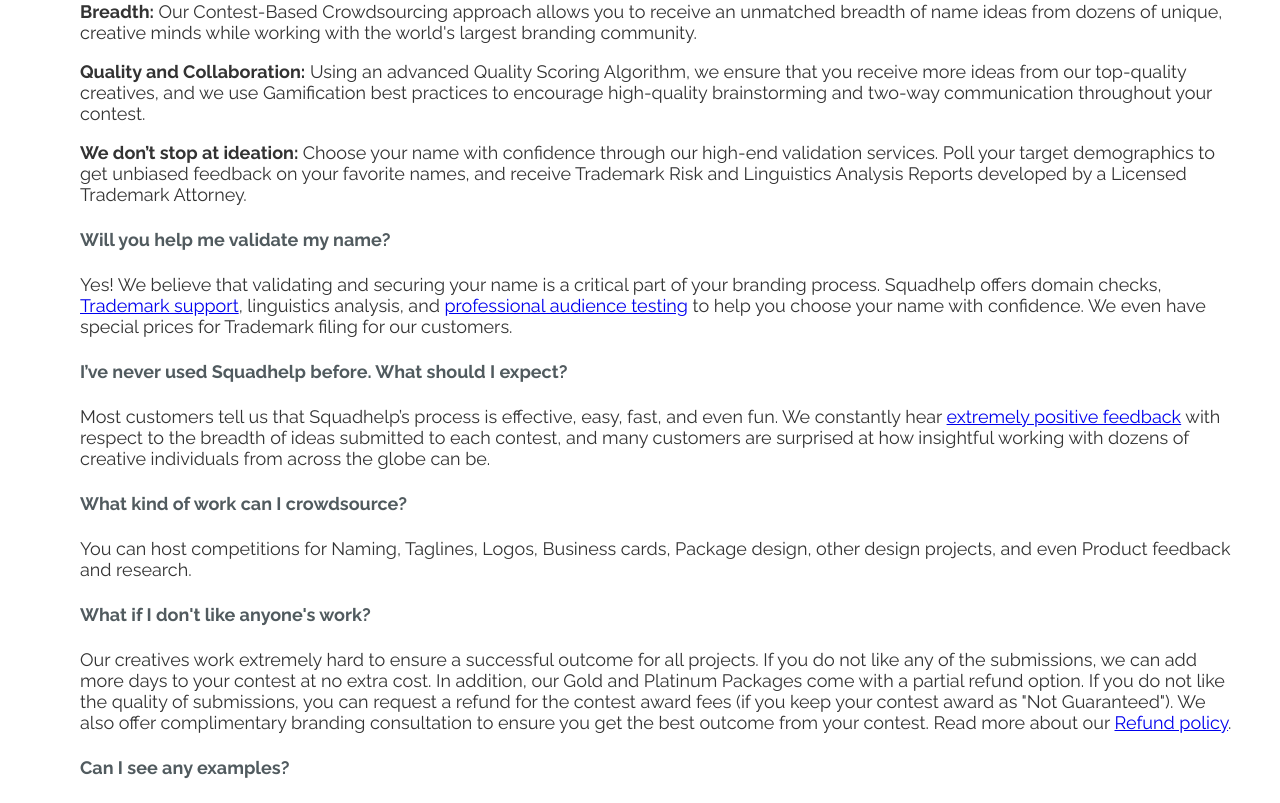
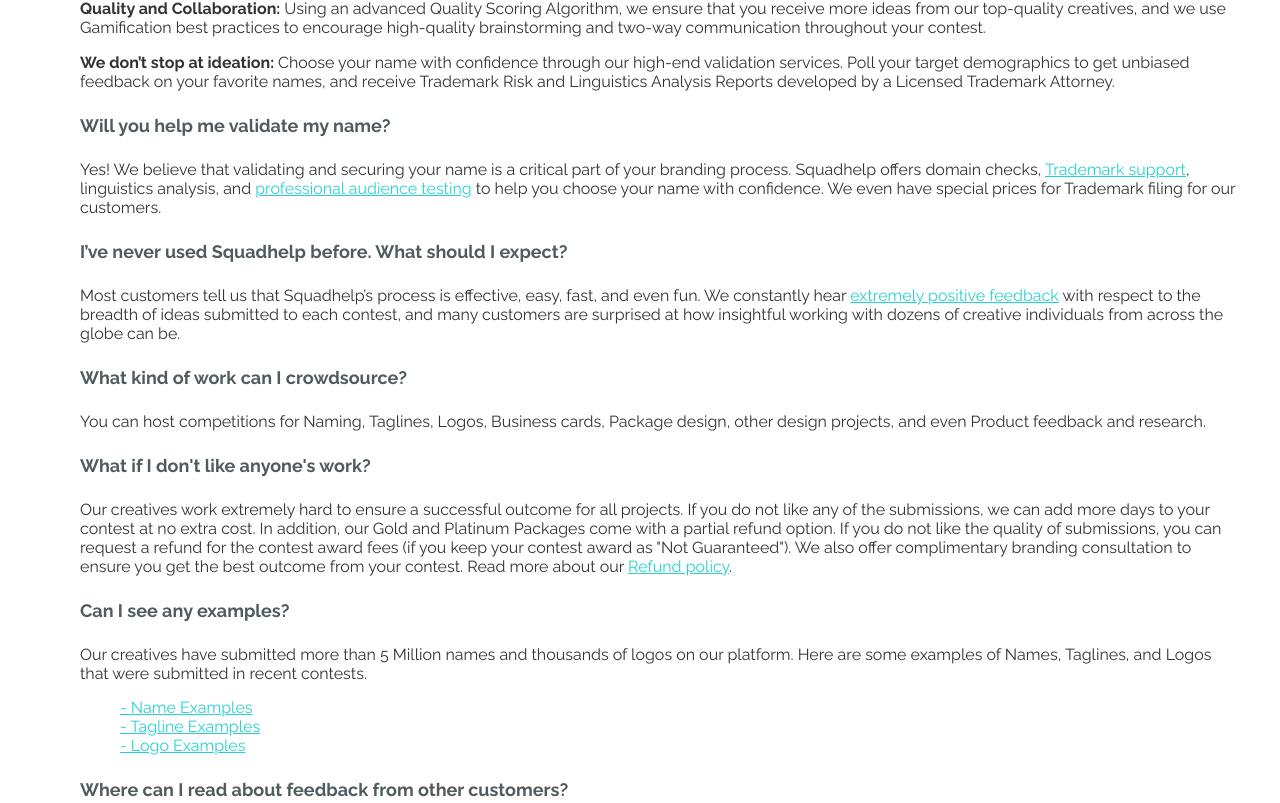
Before and after one commit to ElectricalVeins/fc_exam_task, a React (Create React App) app in the folder client/: page /howItWorks in a window 1280 px wide. Shown: the part 1636-2439 px from the top of the page. Built offline with nearby package versions, Linux system fonts and the light colour scheme; no server answers.

Commit message:
add question-answer list styles

```diff
--- a/client/src/pages/HowItWorksPage/HowItWorksPage.module.sass
+++ b/client/src/pages/HowItWorksPage/HowItWorksPage.module.sass
@@ -102,6 +102,12 @@
   margin: 60px 0
   ul
     list-style-type: none
+    a
+      color: $accent-color
+    ul
+      margin-top: 15px
+    p
+      font-size: 16px
 
 
 .faqTitle
```
